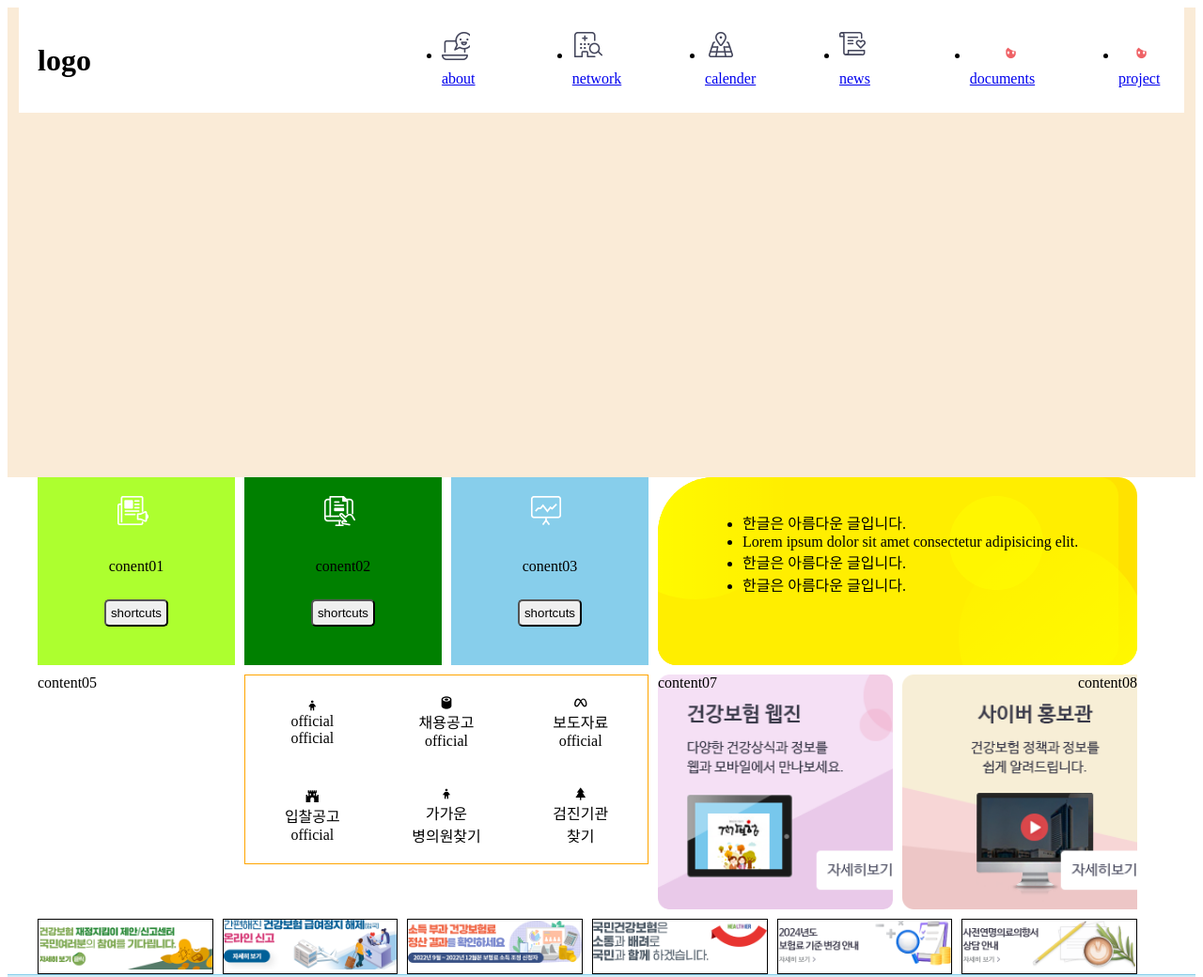
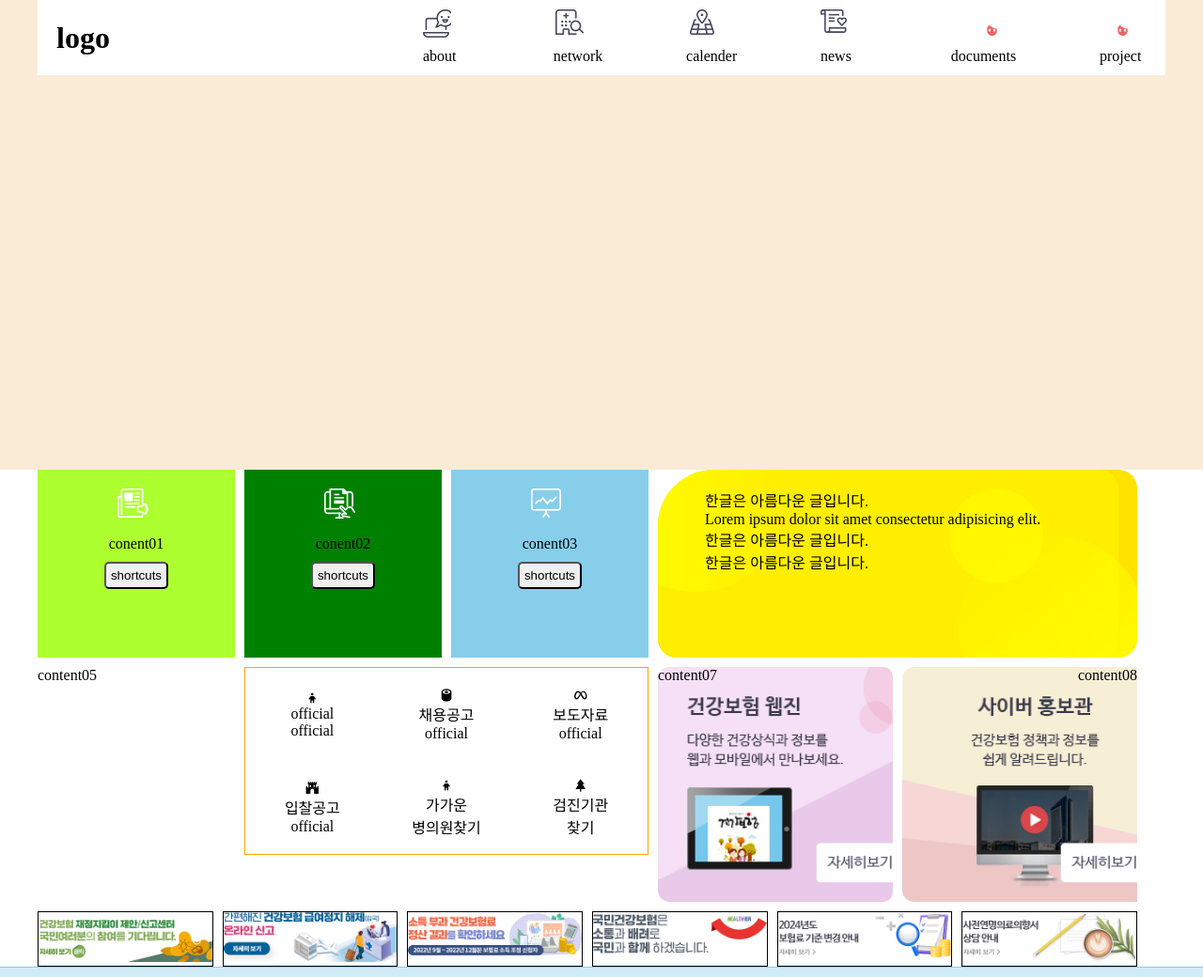
Before and after one commit to jemicom/aFirst, a plain HTML site: page index.html in a window 1280 px wide. Shown: the top 1040 px of the page at 94% size. Drawn offline with nearby package versions, Linux system fonts and the light colour scheme; files whose address does not match are found by name.

Commit message:
link 수정

```diff
--- a/index.html
+++ b/index.html
@@ -1,16 +1,15 @@
 <!DOCTYPE html>
 <html lang="ko">
+
 <head>
   <meta charset="UTF-8" />
   <meta name="viewport" content="width=device-width, initial-scale=1.0" />
   <title>Document</title>
-    <link rel="stylesheet" href="../styles/reset.css" />
+  <link rel="stylesheet" href="./styles/reset.css" />
   <link rel="stylesheet" href="./styles/index.css" />
-    <link
-      href="https://unpkg.com/boxicons@2.1.4/css/boxicons.min.css"
-      rel="stylesheet"
-    />
+  <link href="https://unpkg.com/boxicons@2.1.4/css/boxicons.min.css" rel="stylesheet" />
 </head>
+
 <body>
   <header>
     <div class="header__container">
@@ -198,6 +197,7 @@
     </div>
   </footer>
 </body>
+
 </html>
 <!--
         css : 선택자(selector)
@@ -298,7 +298,15 @@ git add . 형상(버전)관리할 파일 설정
 //  편집창들어가는데 빠져나오기 ESC > :q
 
 git commit -m "first commit"
-git branch -M main
+
+// git log : commit 상태 확인
+
+git branch -M master
 git remote add origin https://github.com/jemicom/aFirst.git
-git push -u origin main
+git push -u origin master
+
+
+//  git config  --unset --global --add safe.directory
+//  git config --unset --global user.email
+//  git config --unset --global user.name
  -->
--- /dev/null
+++ b/styles/reset.css
@@ -0,0 +1,19 @@
+* {
+  margin: 0;
+  padding: 0;
+  box-sizing: border-box;
+  /* padding, border를 사용할 때 width, height 포함되도록 하여 크기가 변경되지 않도록 함  */
+}
+
+a {
+  text-decoration: none;
+  color: inherit;
+}
+
+li {
+  list-style: none;
+}
+
+body {
+  font-size: 16px;
+}
```
Lines whose indentation alone changed are shown as unchanged.
